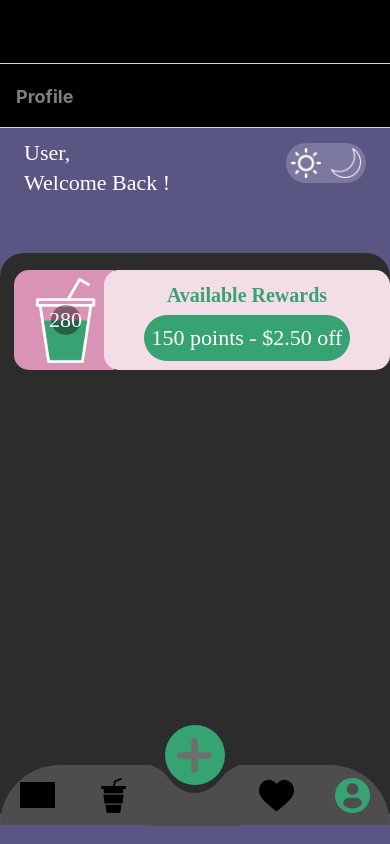
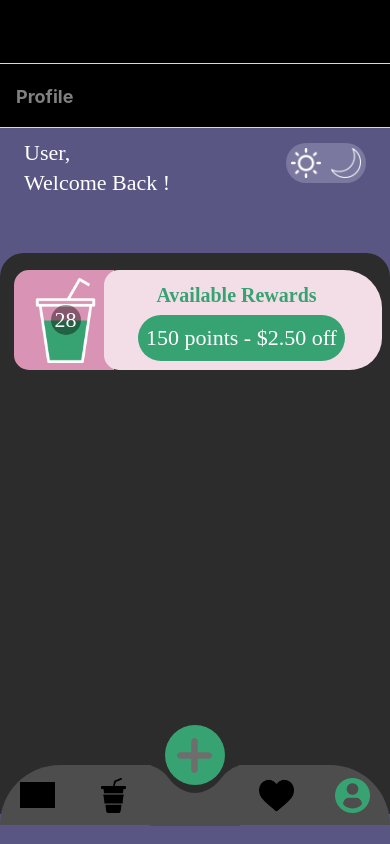
Before and after one commit to tgoky/getadrink-ios-android, a React Native app: screen /Profile in a window 390 px wide. Built offline with nearby package versions, Linux system fonts and the light colour scheme; grey boxes are pictures that could not be loaded.

Commit message:
redux width adjustment

```diff
--- a/screens/Home.js
+++ b/screens/Home.js
@@ -27,7 +27,8 @@ export const Home = ({ navigation }) => {
             style={{
                 flexDirection: 'row',
                 marginTop: 17,
-                height: 100
+                height: 100,
+                width: 382,
             }}
             onPress={() => navigation.navigate("Rewards")}
             >
@@ -66,7 +67,7 @@ export const Home = ({ navigation }) => {
                         backgroundColor: COLORS.transparentBlack
                     }}
                     >
-                        <Text style={{color: COLORS.white, ...FONTS.h2}}>280</Text>
+                        <Text style={{color: COLORS.white, ...FONTS.h2}}>28</Text>
                     </View>
 
                  </ImageBackground>
@@ -77,9 +78,16 @@ export const Home = ({ navigation }) => {
                 flex: 1,
                 backgroundColor: COLORS.lightPink,
                 marginLeft: -10,
+                width: 500,
                 borderRadius: 15,
+                borderBottomRightRadius: 32,
+                borderTopEndRadius: 38,
+                borderEndWidth: 13,
+                borderBottomEndRadius: 34,
+                borderColor: COLORS.lightPink,
                 alignItems: "center",
                 justifyContent: "center"
+
               }}
               >
                 <Text style={{ color: COLORS.primary, ...FONTS.h2, fontSize: 20, fontWeight:'bold'}}>
@@ -90,6 +98,7 @@ export const Home = ({ navigation }) => {
                 style={{
                     marginTop: 5,
                     padding: SIZES.base,
+                    left: 5,
                     borderRadius: SIZES.radius * 2,
                     backgroundColor: COLORS.primary
                 }}>
```
